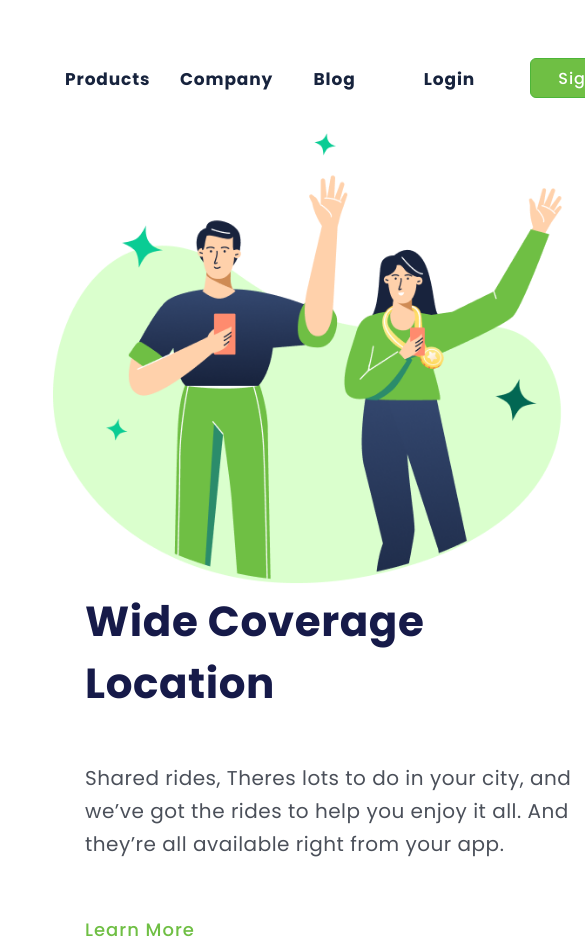
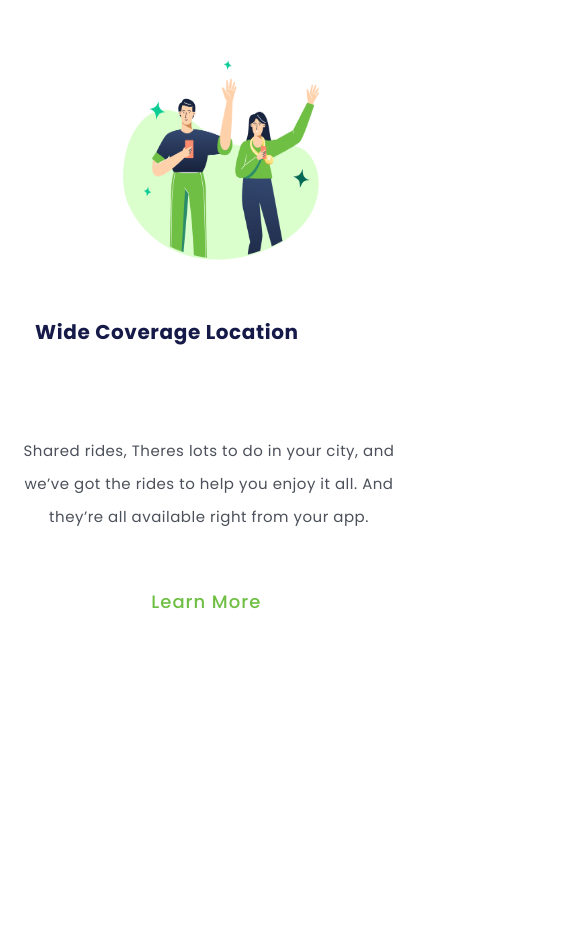
Before and after one commit to Weslley-silva23/DEVCLUB, a plain HTML site: page index.html in a window 390 px wide. Shown: the top 943 px of the page, 585 px wide, since content can reach past the window. After the commit the page ends 844 px from the top, so only its background shows below. Drawn offline with Linux system fonts and the light colour scheme.

Commit message:
alteração na responsividade

```diff
--- a/styles.css
+++ b/styles.css
@@ -101,34 +101,50 @@ p {
     border: none;
 }
 
-@media screen and (max-width:700px) {
+@media screen and (max-width:768px) {
 
 
 header {
 
-    display: inline-flex;
-    position: relative;
-    right: 40px;
-    top: 25px;
-}
+    display: none
 
-.button-sign-up {
-
-    margin-left: 5px;
-    margin-top: -8px;
 }
 
 img {
 
     position: relative;
-    right: 70px;
+    right: 0px;
+    width: 200px;
+    height: 200px;
+
 
 }
 
+h1 {
+    font-size: 20px;
+    text-align: left;
+    margin: 71px;
+    margin-top: 4vh;
+    position: relative;
+    right: 31vw;
+    width: 93vw;
+}
 
+p {
+    font-size: 15px;
+    width: 388px;
+    text-align: center;
+    margin-left: -70px;
+}
 
+.button-learn-more{
 
+    margin-left: 17vw;
+}
+section {
 
-
+    width: 47vw;
+    height: 0;
+}
 
 }
```
